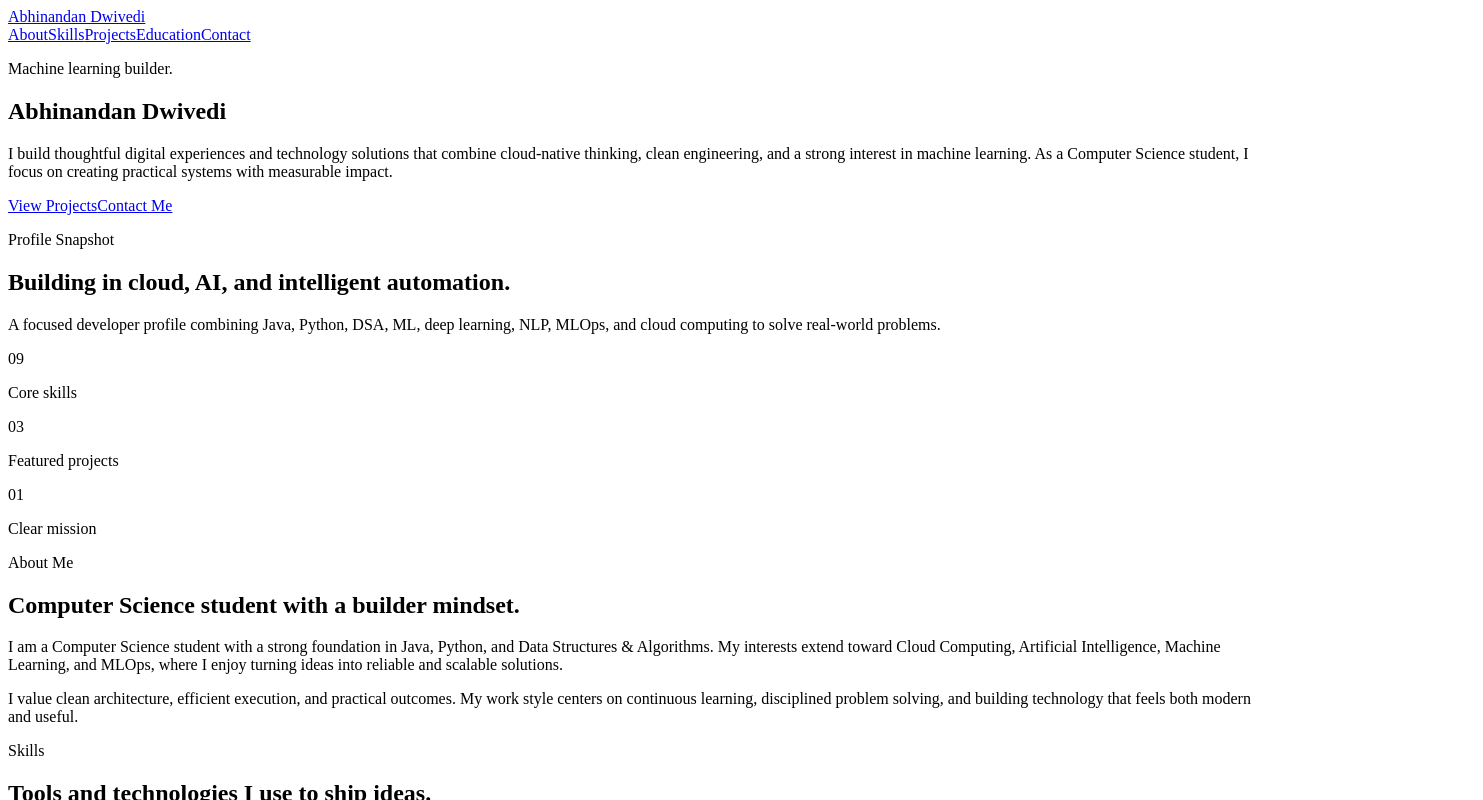
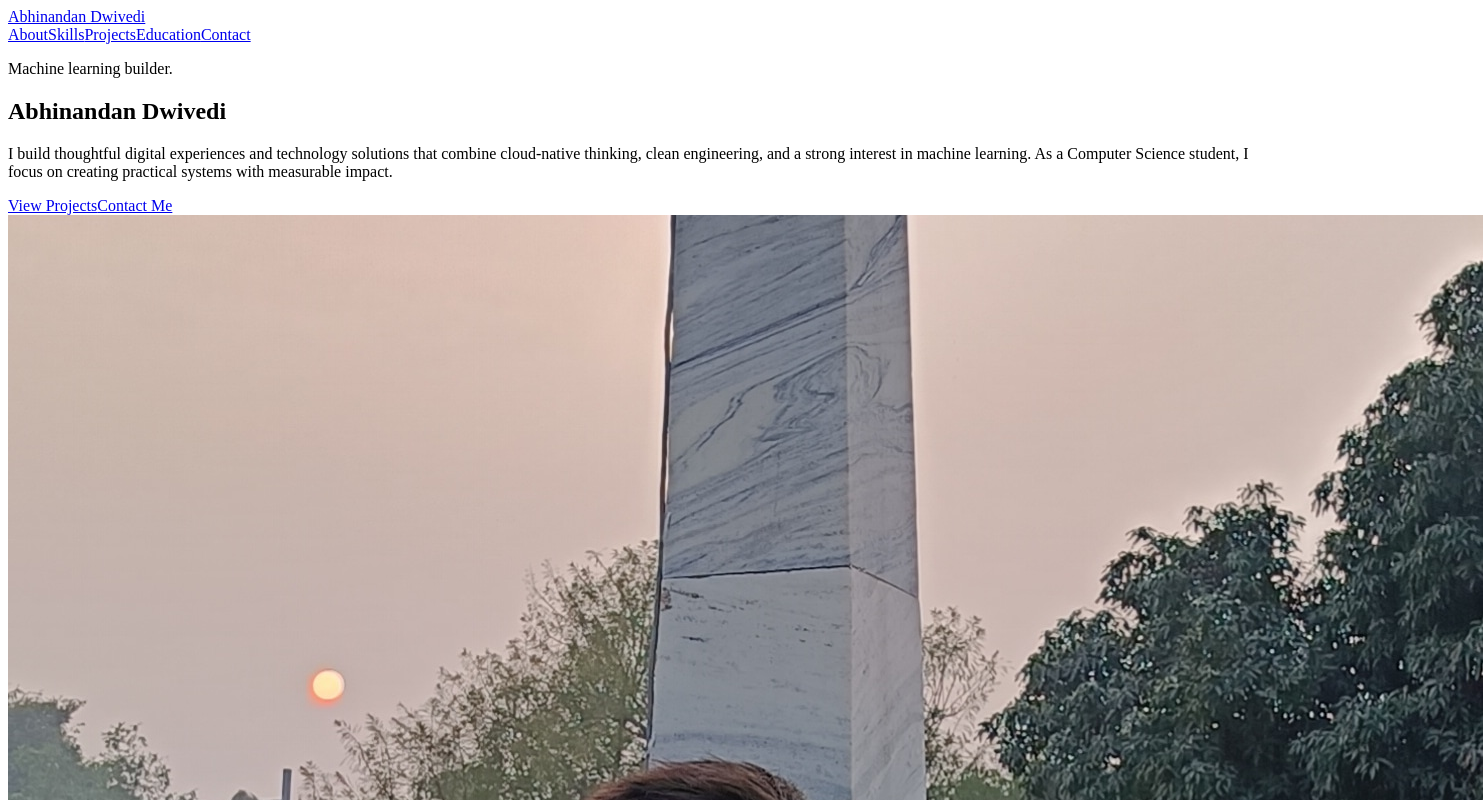
Before and after one commit to Abhinandan2006/My-Workspace, a React (Vite) app: page / in a window 1280 px wide. Shown: the top 800 px of the page, 1483 px wide, since content can reach past the window. Built offline with nearby package versions, Linux system fonts and the light colour scheme; the HTML template or start-up script is replaced by a standard one.

Commit message:
profile pic added

```diff
--- a/src/App.jsx
+++ b/src/App.jsx
@@ -238,27 +238,8 @@ function App() {
             </div>
           </div>
 
-          <aside className="hero-card glass-panel reveal-delay-2">
-            <p className="card-label">Profile Snapshot</p>
-            <h2>Building in cloud, AI, and intelligent automation.</h2>
-            <p>
-              A focused developer profile combining Java, Python, DSA, ML, deep learning,
-              NLP, MLOps, and cloud computing to solve real-world problems.
-            </p>
-            <div className="hero-stats">
-              <div>
-                <span>09</span>
-                <p>Core skills</p>
-              </div>
-              <div>
-                <span>03</span>
-                <p>Featured projects</p>
-              </div>
-              <div>
-                <span>01</span>
-                <p>Clear mission</p>
-              </div>
-            </div>
+          <aside className="hero-image-container reveal-delay-2">
+            <img src="/profile.jpeg" alt="Abhinandan Dwivedi profile" className="hero-profile-image glass-panel" />
           </aside>
         </section>
 
--- a/src/styles.css
+++ b/src/styles.css
@@ -255,8 +255,17 @@ img {
   border-radius: var(--radius-xl);
 }
 
-.hero-card {
+.hero-card,
+.hero-image-container {
   padding: 28px;
+}
+
+.hero-profile-image {
+  width: 100%;
+  max-width: 420px;
+  aspect-ratio: 1 / 1;
+  object-fit: cover;
+  border-radius: var(--radius-xl);
 }
 
 .card-label,
```
Also changed, not shown: public/profile.jpeg (added).
